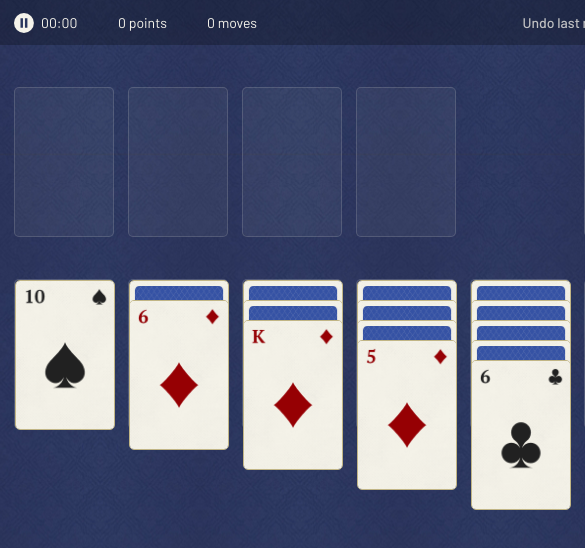
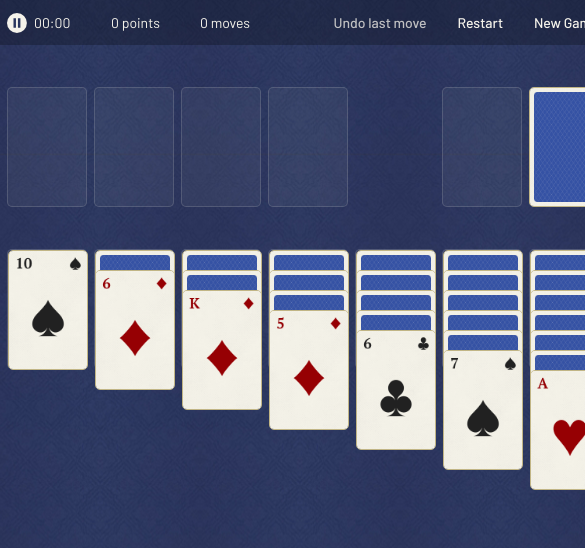
Before and after one commit to catarina-mcs/solitaire, a website built with Parcel: page src/index.html in a window 390 px wide. Shown: the top 548 px of the page, 585 px wide, since content can reach past the window. Built offline with nearby package versions, Linux system fonts and the light colour scheme.

Commit message:
Adjust media queries

```diff
--- a/src/styles/styles.css
+++ b/src/styles/styles.css
@@ -127,6 +127,7 @@ body {
 .card {
     width: 100px;
     height: 150px;
+    max-width: 100px;
     border-radius: 5px;
     border: 1px solid #c1b585;
     position: absolute;
@@ -182,17 +183,23 @@ body {
 ------------------- MEDIA QUERIES -------------------
 -------------------------------------------------- */
 
-@media screen and (min-width: 1280px) {
+@media screen and (max-width: 812px) {
     body {
-        min-width: 672px;
+        min-width: 616px;
     }
 
     .container {
-        width: 644px;
+        width: 602px;
+    }
+
+    .game-area {
+        margin-left: 0.5em;
+        margin-right: 0.5em;
+        grid-column-gap: 0.5em;
     }
 
     .placeholder, .card {
-        width: 80px;
+        max-width: 80px;
         height: 120px;
     }
 }
```
